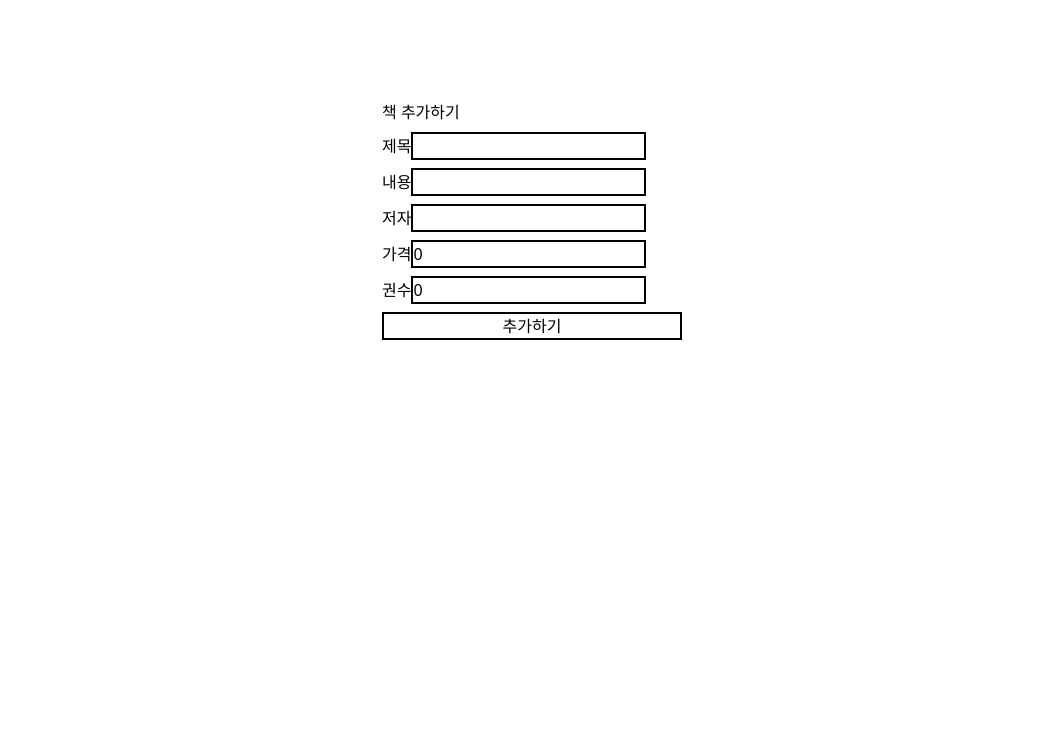
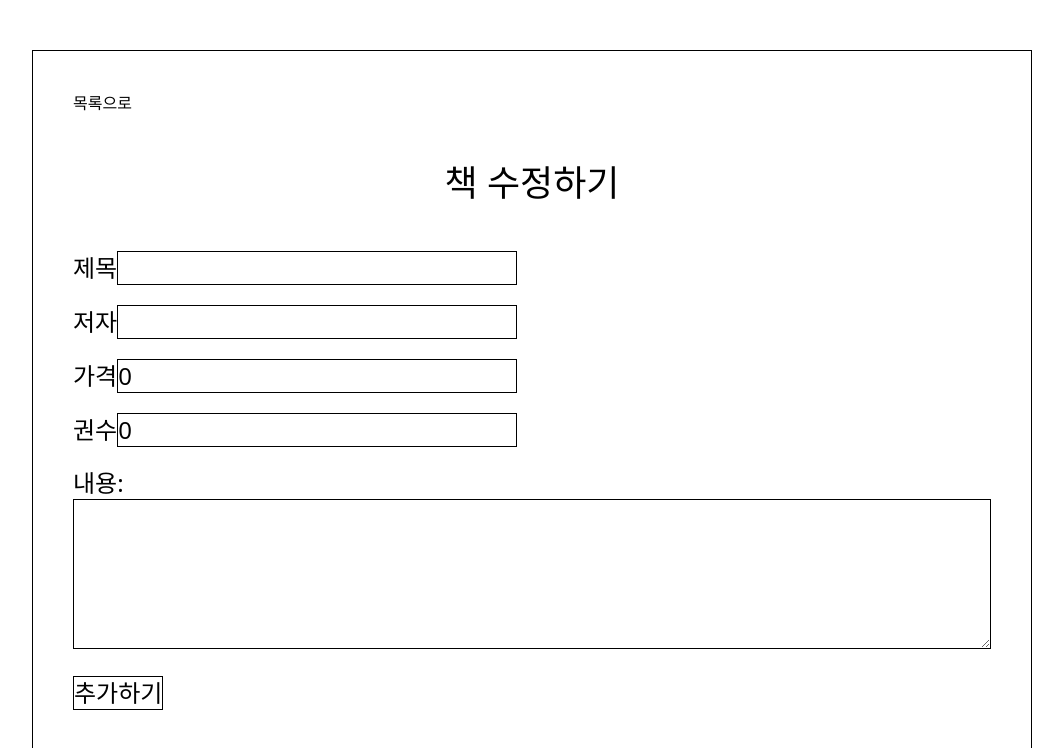
Before and after one commit to BellPumpkin/test, a Next.js app: page /edit/1 in a window 1280 px wide. Shown: the top 748 px of the page, without its empty margins (108-1171 px from the left). Built offline with nearby package versions, Linux system fonts and the light colour scheme; no server answers.

Commit message:
Feat: 페이지마다 홈으로 돌아가는 기능 추가
수정 페이지 작업이 누락되어 있던 부분 수정

```diff
--- a/src/app/add/page.tsx
+++ b/src/app/add/page.tsx
@@ -54,8 +54,9 @@ export default function AddPage() {
   }
 
   return (
-      <div className='flex flex-col w-[1000px] h-[700px] bg-white gap-2 p-10 border-1'>
-        <div className='text-4xl text-center m-15'>책 추가하기</div>
+      <div className='flex flex-col w-[1000px] h-[700px] gap-2 p-10 border-1'>
+        <div onClick={() => { router.push('/list') }}>{`목록으로`}</div>
+        <div className='text-4xl text-center m-10'>책 추가하기</div>
         <div className='flex flex-col gap-5'>
           <div className='text-2xl'>
             <span>제목: </span>
@@ -73,7 +74,6 @@ export default function AddPage() {
             <span>권수: </span>
             <input className='w-[400px] border-1' type="text" onChange={(e) => { setInputCount(parseInt(e.target.value)) }} />
           </div>
-
           <div className='text-2xl'>
             <div>내용: </div>
             <textarea className='w-full h-[150px] border-1' onChange={(e) => { setInputContent(e.target.value) }} />
--- a/src/app/detail/[id]/page.tsx
+++ b/src/app/detail/[id]/page.tsx
@@ -1,6 +1,7 @@
 "use client"
 import React from 'react'
 import { useQuery } from '@tanstack/react-query';
+import { useRouter } from 'next/navigation';
 
 type Props = {
   params: Promise<{ id: string }>;
@@ -26,13 +27,17 @@ const fetchBookDetail = async (id: string) => {
 
 export default function DetailPage({ params }: Props) {
   const { id } = React.use(params);
+  const router = useRouter();
 
   const { data } = useQuery<BookProps, Error>({
     queryKey: ['bookDetail', id],
     queryFn: () => fetchBookDetail(id),
   });
 
-  const truncateText = (text: string, maxLength: number) => {
+  const truncateText = (text: string | null | undefined, maxLength: number) => {
+    if (!text) {
+      return '';
+    }
     return text.length > maxLength ? text.slice(0, maxLength) + '...' : text;
   };
 
@@ -44,6 +49,7 @@ export default function DetailPage({ params }: Props) {
     <div className="flex justify-center border-1">
       {data ? (
         <div className='flex w-[1000px] h-[700px] gap-2 p-10 justify-center'>
+          <div onClick={() => { router.push('/list') }}>{`목록으로`}</div>
           <div className='flex flex-2 justify-center items-center'>
             img
           </div>
--- a/src/app/edit/[id]/page.tsx
+++ b/src/app/edit/[id]/page.tsx
@@ -1,6 +1,7 @@
 "use client"
 import React, { useState, useEffect } from 'react'
 import { useQuery, useMutation, useQueryClient } from '@tanstack/react-query'
+import { useRouter } from 'next/navigation';
 
 type Props = {
   params: Promise<{ id: string }>;
@@ -24,11 +25,11 @@ const fetchBookDetail = async (id: string) => {
   return res.json();
 }
 
-const updateBook = async ({ _id, title, author, price, count }: { _id: string, title: string, author: string, price: number, count: number }) => {
+const updateBook = async ({ _id, title, content, author, price, count }: { _id: string, title: string, content: string, author: string, price: number, count: number }) => {
   const res = await fetch(`/api/books/${_id}`, {
     method: 'PUT',
     headers: { 'Content-Type': 'application/json' },
-    body: JSON.stringify({ title, author, price, count }),
+    body: JSON.stringify({ title, content, author, price, count }),
   });
   if (!res.ok) throw new Error('책 정보를 수정하는 데 실패했습니다.');
   return res.json();
@@ -36,6 +37,7 @@ const updateBook = async ({ _id, title, author, price, count }: { _id: string, t
 
 export default function EditPage({params}: Props) {
   const { id } = React.use(params);
+  const router = useRouter();
 
   const { data } = useQuery<BookProps, Error>({
     queryKey: ['bookDetail', id],
@@ -46,10 +48,9 @@ export default function EditPage({params}: Props) {
 
   const mutation = useMutation({
     mutationFn: updateBook,
-    onSuccess: (data) => {
-      queryClient.invalidateQueries({queryKey: ['book', id]}); // 데이터 갱신
-      console.log('수정 확인!', data);
-
+    onSuccess: () => {
+      queryClient.invalidateQueries({queryKey: ['book', id]});
+      router.push(`/detail/${id}`)
     },
   });
 
@@ -73,32 +74,35 @@ export default function EditPage({params}: Props) {
 
   return (
     <>
-      <div className='flex w-full h-full justify-center pt-[100px]'>
-        <div className='flex flex-col w-[300px] h-[400px] bg-white gap-2'>
-          <div>책 추가하기</div>
-          <div>
+      <div className='flex flex-col w-[1000px] h-[700px] gap-2 p-10 border-1'>
+      <div onClick={() => { router.push('/list') }}>{`목록으로`}</div>
+        <div className='text-4xl text-center m-10'>책 수정하기</div>
+        <div className='flex flex-col gap-5'>
+          <div className='text-2xl'>
             <span>제목</span>
-            <input className='border-2' type="text" value={inputTitle} onChange={(e) => { setInputTitle(e.target.value) }} />
+            <input className='w-[400px] border-1' type="text" value={inputTitle} onChange={(e) => { setInputTitle(e.target.value) }} />
           </div>
-          <div>
-            <span>내용</span>
-            <input className='border-2' type="text" value={inputContent} onChange={(e) => { setInputContent(e.target.value) }} />
+          <div className='text-2xl'>
+            <span>저자</span>
+            <input className='w-[400px] border-1' type="text" value={inputAuthor} onChange={(e) => { setInputAuthor(e.target.value) }} />
           </div>
-          <div>
-            <span>저자</span>
-            <input className='border-2' type="text" value={inputAuthor} onChange={(e) => { setInputAuthor(e.target.value) }} />
+          <div className='text-2xl'>
+            <span>가격</span>
+            <input className='w-[400px] border-1' type="text" value={inputPrice} onChange={(e) => { setInputPrice(parseInt(e.target.value)) }} />
           </div>
-          <div>
-            <span>가격</span>
-            <input className='border-2' type="text" value={inputPrice} onChange={(e) => { setInputPrice(parseInt(e.target.value)) }} />
+          <div className='text-2xl'>
+            <span>권수</span>
+            <input className='w-[400px] border-1' type="text" value={inputCount}  onChange={(e) => { setInputCount(parseInt(e.target.value)) }} />
           </div>
-          <div>
-            <span>권수</span>
-            <input className='border-2' type="text" value={inputCount}  onChange={(e) => { setInputCount(parseInt(e.target.value)) }} />
+          <div className='text-2xl'>
+            <div>내용: </div>
+            <textarea className='w-full h-[150px] border-1' value={inputContent}  onChange={(e) => { setInputContent(e.target.value) }} />
           </div>
-          <button className='border-2' onClick={() => mutation.mutate({ _id: input_Id, title: inputTitle, author: inputAuthor, price: inputPrice, count: inputCount })}>
-            추가하기
-          </button>
+          <div className='text-2xl'>
+            <button className='flex border-1' onClick={() => mutation.mutate({ _id: input_Id, title: inputTitle, content: inputContent, author: inputAuthor, price: inputPrice, count: inputCount })}>
+              추가하기
+            </button>
+          </div>
         </div>
       </div>
     </>
--- a/src/app/list/page.tsx
+++ b/src/app/list/page.tsx
@@ -114,7 +114,8 @@ export default function ListPage() {
             <th className='border-1 w-[150px]'>저자</th>
             <th className='border-1 w-[120px]'>가격</th>
             <th className='border-1 w-[100px]'>권 수</th>
-            <th className='border-1 w-[60px]'></th>
+            <th className='border-1 w-[40px]'>수정</th>
+            <th className='border-1 w-[40px]'>삭제</th>
           </tr>
         </thead>
         <tbody>
@@ -124,8 +125,12 @@ export default function ListPage() {
                 <td className='border-1 text-center'>{item.author}</td>
                 <td className='border-1 text-center'>{item.price.toLocaleString()}원</td>
                 <td className='border-1 text-center'>{item.count}</td>
-                <td className='border-1 text-center'><button onClick={() => { onClickDelete(item._id)
-                }}>x</button></td>
+                <td className='border-1 text-center'>
+                  <button onClick={() => { router.push(`/edit/${item._id}`) }}>o</button>
+                </td>
+                <td className='border-1 text-center'>
+                  <button onClick={() => { onClickDelete(item._id) }}>x</button>
+                </td>
               </tr>
             ))}
         </tbody>
```
